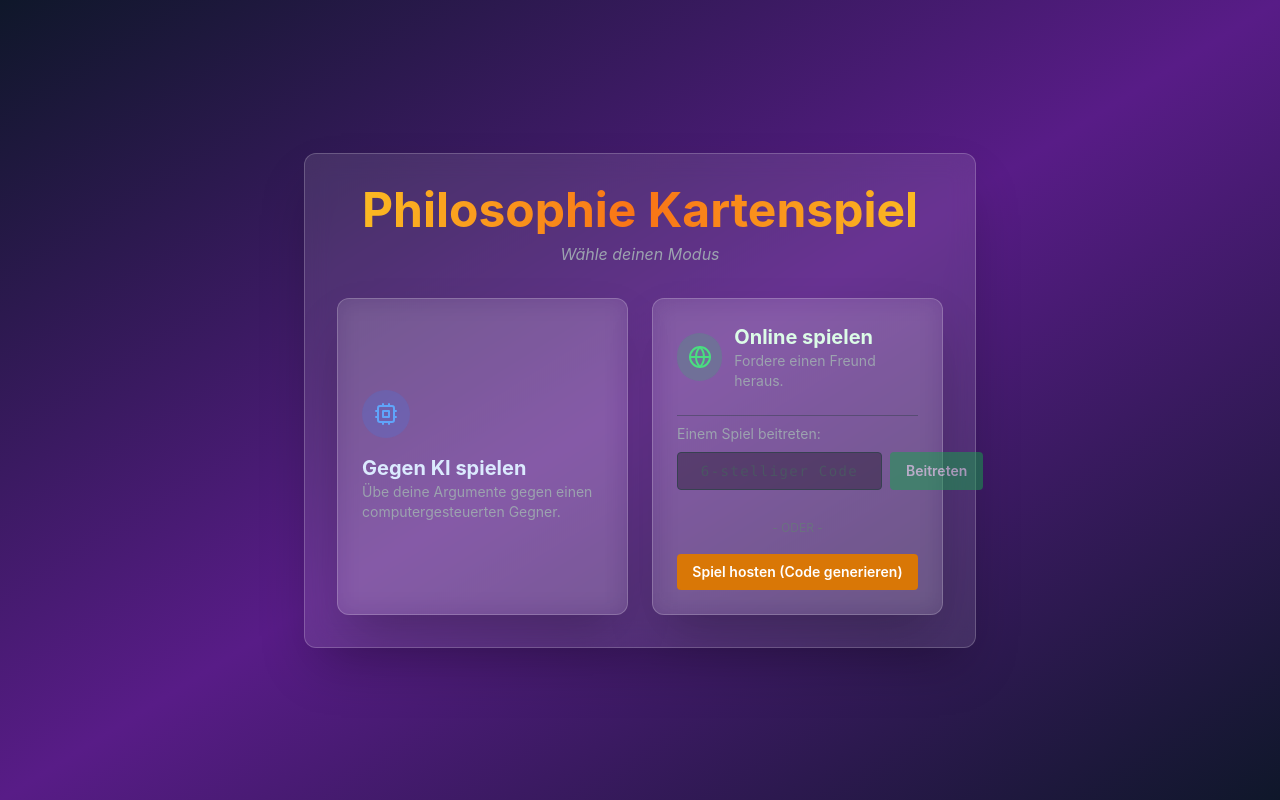
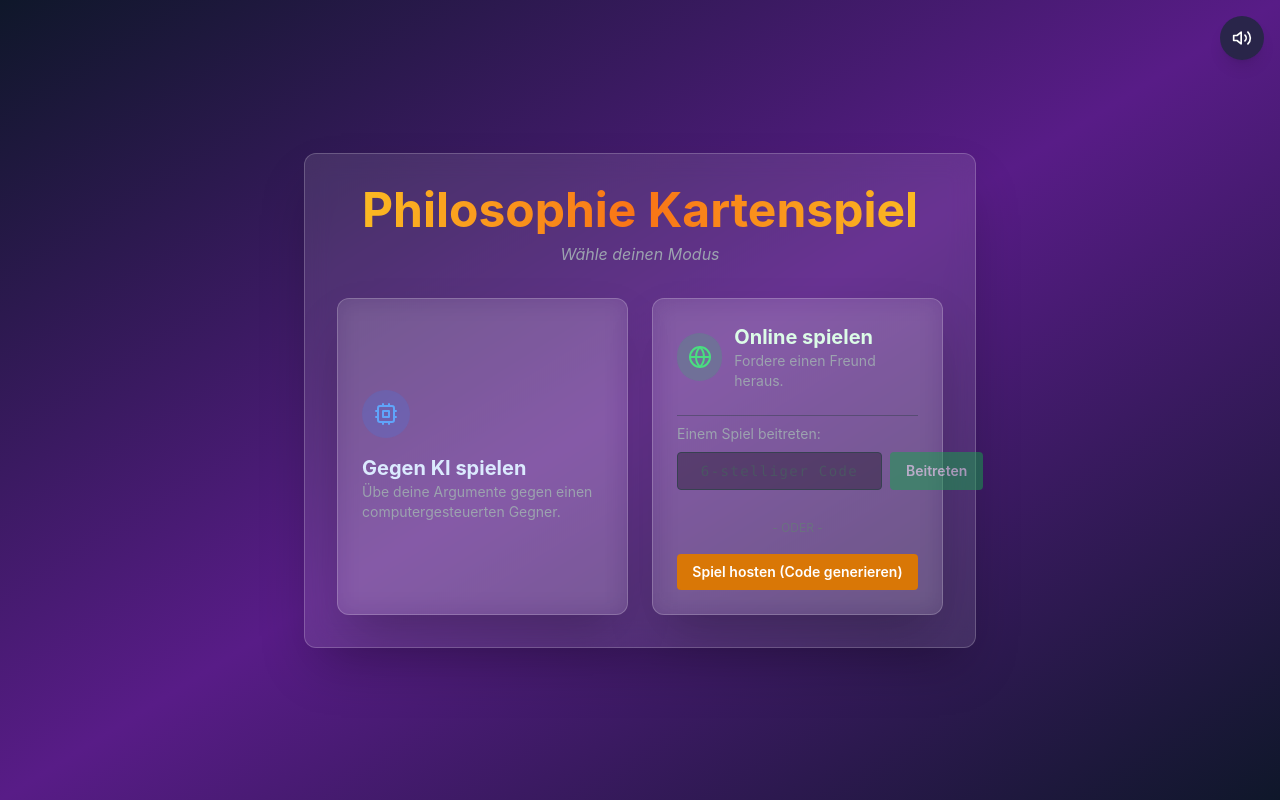
Before and after one commit to RamaJus/philosophy-ccg, a React (Vite) app: page / in a window 1280 px wide. Built offline with nearby package versions, Linux system fonts and the light colour scheme.

Commit message:
Add background music with loop and mute button

```diff
--- a/src/App.tsx
+++ b/src/App.tsx
@@ -1,6 +1,7 @@
 import React, { useState } from 'react';
 import { GameArea } from './components/GameArea';
 import { Lobby } from './components/Lobby';
+import { BackgroundMusic } from './components/BackgroundMusic';
 
 export const App: React.FC = () => {
     const [gameMode, setGameMode] = useState<'single' | 'multiplayer_host' | 'multiplayer_client' | null>(null);
@@ -10,8 +11,18 @@ export const App: React.FC = () => {
     };
 
     if (!gameMode) {
-        return <Lobby onStartGame={handleStartGame} />;
+        return (
+            <>
+                <BackgroundMusic volume={0.5} />
+                <Lobby onStartGame={handleStartGame} />
+            </>
+        );
     }
 
-    return <GameArea mode={gameMode} />;
+    return (
+        <>
+            <BackgroundMusic volume={0.5} />
+            <GameArea mode={gameMode} />
+        </>
+    );
 };
--- /dev/null
+++ b/src/components/BackgroundMusic.tsx
@@ -0,0 +1,68 @@
+import React, { useState, useRef, useEffect } from 'react';
+import { Volume2, VolumeX } from 'lucide-react';
+
+interface BackgroundMusicProps {
+    audioFile?: string;
+    volume?: number;
+}
+
+export const BackgroundMusic: React.FC<BackgroundMusicProps> = ({
+    audioFile = '/music/background.mp3',
+    volume = 0.5
+}) => {
+    const [isMuted, setIsMuted] = useState(false);
+    const [isPlaying, setIsPlaying] = useState(false);
+    const audioRef = useRef<HTMLAudioElement>(null);
+
+    useEffect(() => {
+        // Try to play music when component mounts
+        // This might fail due to browser autoplay policy
+        const playAudio = async () => {
+            if (audioRef.current) {
+                audioRef.current.volume = volume; // Set volume to 50%
+                try {
+                    await audioRef.current.play();
+                    setIsPlaying(true);
+                } catch (error) {
+                    console.log('Autoplay prevented. User interaction required.');
+                }
+            }
+        };
+        playAudio();
+    }, [volume]);
+
+    const toggleMute = () => {
+        if (audioRef.current) {
+            if (!isPlaying) {
+                // If not playing yet, start playing
+                audioRef.current.play();
+                setIsPlaying(true);
+            }
+            audioRef.current.muted = !isMuted;
+            setIsMuted(!isMuted);
+        }
+    };
+
+    return (
+        <>
+            <audio
+                ref={audioRef}
+                loop
+                src={audioFile}
+            />
+
+            {/* Mute/Unmute Button */}
+            <button
+                onClick={toggleMute}
+                className="fixed top-4 right-4 z-50 bg-slate-800/80 hover:bg-slate-700/80 backdrop-blur-sm rounded-full p-3 text-white shadow-lg transition-all duration-200 hover:scale-110"
+                title={isMuted ? 'Musik einschalten' : 'Musik ausschalten'}
+            >
+                {isMuted ? (
+                    <VolumeX size={20} />
+                ) : (
+                    <Volume2 size={20} />
+                )}
+            </button>
+        </>
+    );
+};
```
Also changed, not shown: 2 other files (tests, documents, lock files or other folders).
